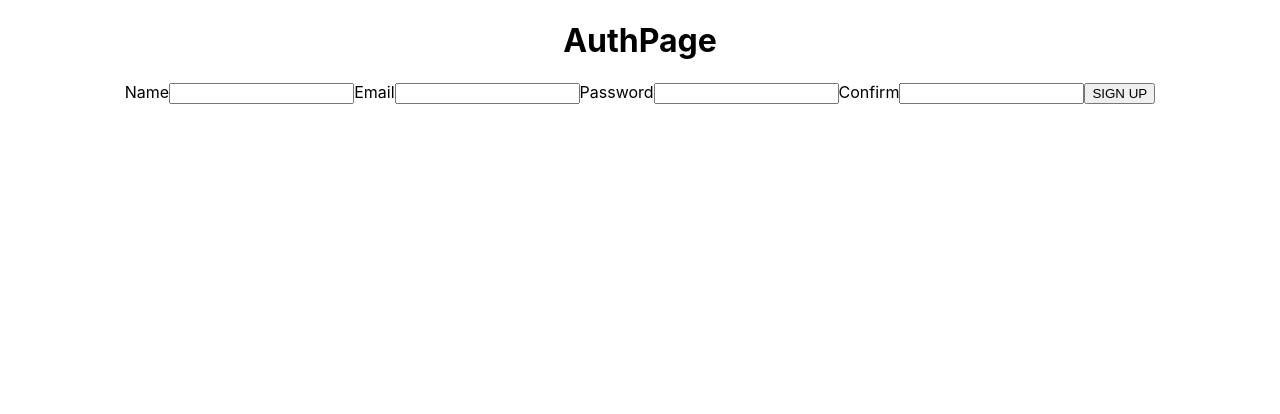
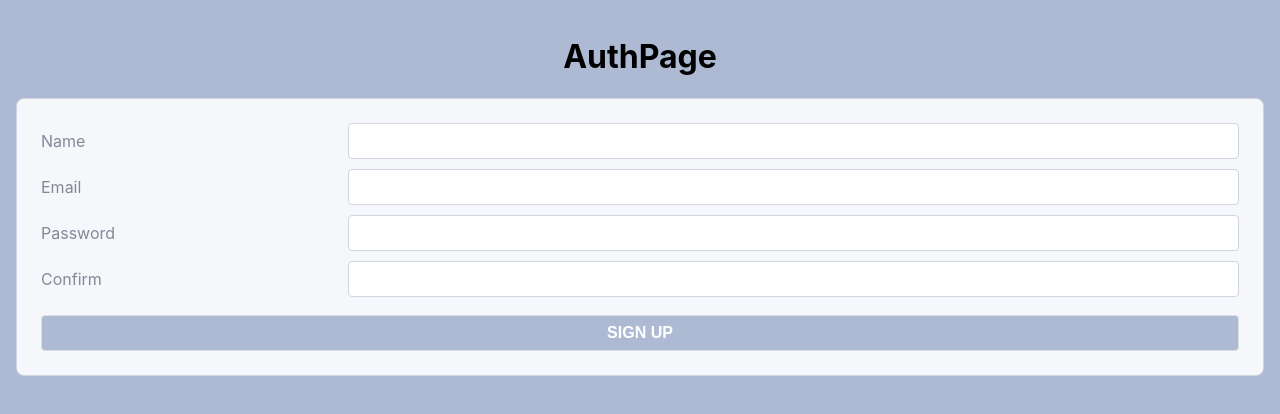
Before and after one commit to fosterhorak/react-trolls-lab, a React (Create React App) app: page /orders in a window 1280 px wide. Shown: the top 414 px of the page. Built offline with nearby package versions, Linux system fonts and the light colour scheme.

Commit message:
css formatting

```diff
--- a/src/index.css
+++ b/src/index.css
@@ -1,13 +1,152 @@
+:root {
+  --white: #FFFFFF;
+  --sky-1: #f6f7fb;
+  --sky-2: #dddde7;
+  --sky-3: #d1d5e2;
+  --sky-4: #aebad3;
+  --navy: #010035;
+  --text-light: #848796;
+  --text-dark: #545461;
+}
+
+*, *:before, *:after {
+  box-sizing: border-box;
+}
+
 body {
   margin: 0;
   font-family: -apple-system, BlinkMacSystemFont, 'Segoe UI', 'Roboto', 'Oxygen',
-    'Ubuntu', 'Cantarell', 'Fira Sans', 'Droid Sans', 'Helvetica Neue',
-    sans-serif;
+  'Ubuntu', 'Cantarell', 'Fira Sans', 'Droid Sans', 'Helvetica Neue',
+  sans-serif;
   -webkit-font-smoothing: antialiased;
   -moz-osx-font-smoothing: grayscale;
+  background-color: var(--sky-4);
+  padding: 2vmin;
+  height: 100vh;
 }
 
 code {
   font-family: source-code-pro, Menlo, Monaco, Consolas, 'Courier New',
     monospace;
 }
+
+#root {
+  height: 100%;
+}
+
+.align-ctr {
+  text-align: center;
+}
+
+.align-rt {
+  text-align: right;
+}
+
+.smaller {
+  font-size: smaller;
+}
+
+.flex-ctr-ctr {
+  display: flex;
+  justify-content: center;
+  align-items: center;
+}
+
+.flex-col {
+  flex-direction: column;
+}
+
+.flex-j-end {
+  justify-content: flex-end;
+}
+
+.scroll-y {
+  overflow-y: scroll;
+}
+
+.section-heading {
+  display: flex;
+  justify-content: space-around;
+  align-items: center;
+  background-color: var(--sky-1);
+  color: var(--text-dark);
+  border: .1vmin solid var(--sky-3);
+  border-radius: 1vmin;
+  padding: .6vmin;
+  text-align: center;
+  font-size: 2vmin;
+}
+
+.form-container {
+  padding: 3vmin;
+  background-color: var(--sky-1);
+  border: .1vmin solid var(--sky-3);
+  border-radius: 1vmin;
+}
+
+p.error-message {
+  color: var(--navy);
+  text-align: center;
+}
+
+form {
+  display: grid;
+  grid-template-columns: 1fr 3fr;
+  gap: 1.25vmin;
+  color: var(--text-light);
+}
+
+label {
+  font-size: 2vmin;
+  display: flex;
+  align-items: center;
+}
+
+input {
+  padding: 1vmin;
+  font-size: 2vmin;
+  border: .1vmin solid var(--sky-3);
+  border-radius: .5vmin;
+  color: var(--text-dark);
+  background-image: none !important; /* prevent lastpass */
+  outline: none;
+}
+
+input:focus {
+  border-color: var(--navy);
+}
+
+button, a.button {
+  margin: 1vmin;
+  padding: 1vmin;
+  color: var(--white);
+  background-color: var(--navy);
+  font-size: 2vmin;
+  font-weight: bold;
+  text-decoration: none;
+  text-align: center;
+  border: .1vmin solid var(--sky-2);
+  border-radius: .5vmin;
+  outline: none;
+  cursor: pointer;
+}
+
+button.btn-sm {
+  font-size: 1.5vmin;
+  padding: .6vmin .8vmin;
+}
+
+button.btn-xs {
+  font-size: 1vmin;
+  padding: .4vmin .5vmin;
+}
+
+button:disabled, form:invalid button[type="submit"] {
+  cursor: not-allowed;
+  background-color: var(--sky-4);
+}
+
+button[type="submit"] {
+  grid-column: span 2;
+  margin: 1vmin 0 0;
+}
```
